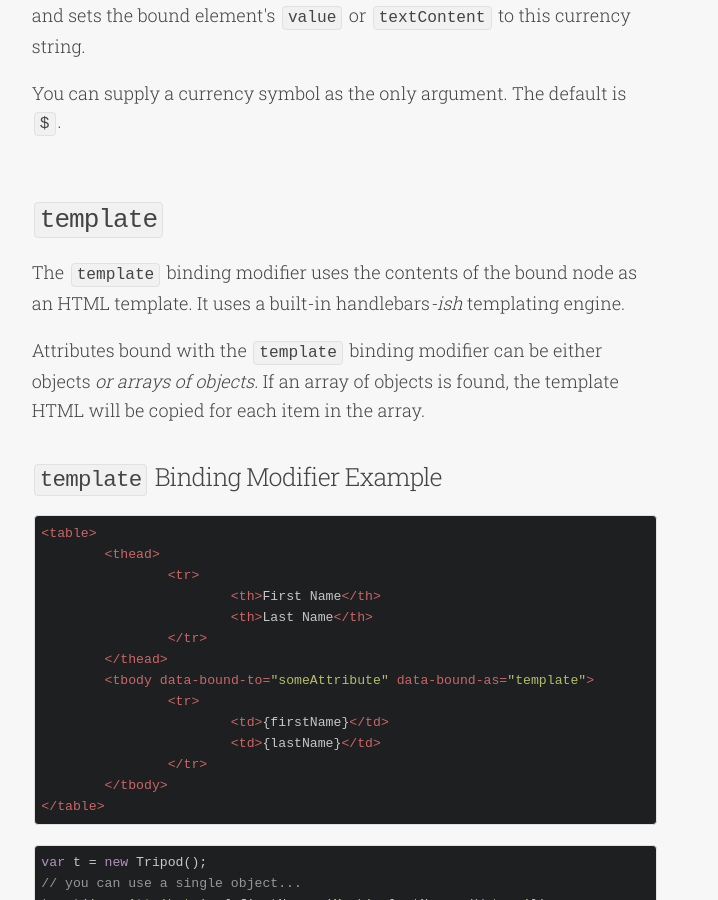
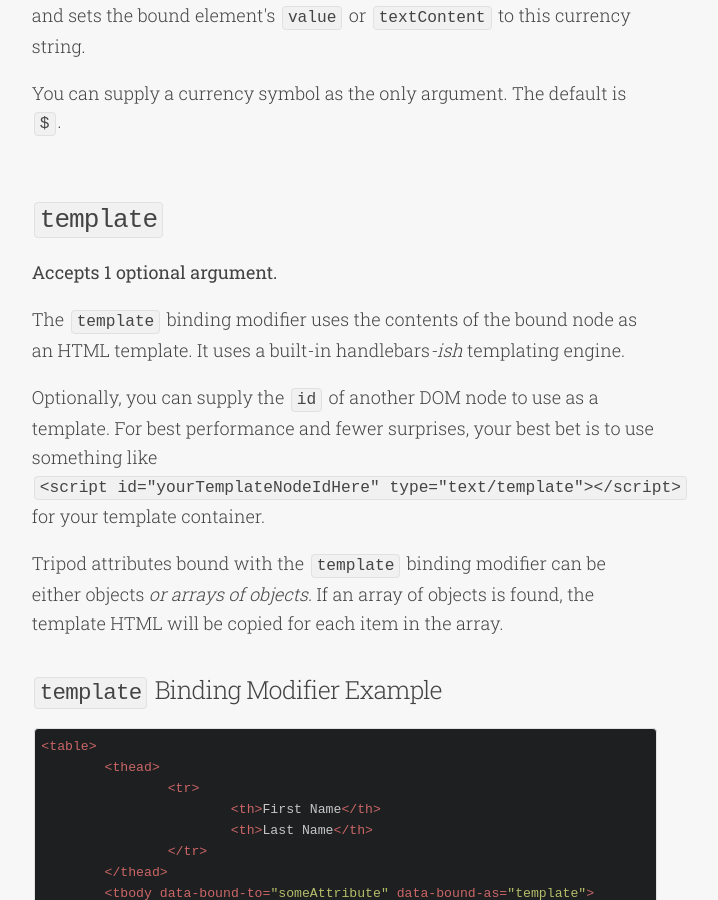
Before and after one commit to dgrundel/tripod.js, a Jekyll site: the page built from documentation/built-in-binding-modifiers.html, in a window 1280 px wide and 900 px high, scrolled down 2248 px. Shown: the whole window, without its empty margins (461-1179 px from the left). Built offline with Jekyll 4.4.1, drawn with Linux system fonts in a browser that asks for light colours; nearby versions of some CDN libraries.

Commit message:
update template binding mod doc with new feature

```diff
--- a/documentation/built-in-binding-modifiers.html
+++ b/documentation/built-in-binding-modifiers.html
@@ -52,9 +52,14 @@ title: Built-In Binding Modifiers
 
 
 <h3><code>template</code></h3>
+<p><strong>Accepts 1 optional argument.</strong></p>
 <p>The <code>template</code> binding modifier uses the contents of the bound node as an HTML template.
 	It uses a built-in handlebars<em>-ish</em> templating engine.</p>
-<p>Attributes bound with the <code>template</code> binding modifier can be either objects <em>or arrays of objects.</em>
+<p>Optionally, you can supply the <code>id</code> of another DOM node to use as a template. For best performance
+	and fewer surprises, your best bet is to use something like
+	<code>&lt;script id="yourTemplateNodeIdHere" type="text/template"&gt;&lt;/script&gt;</code> for your template
+	container.</p>
+<p>Tripod attributes bound with the <code>template</code> binding modifier can be either objects <em>or arrays of objects.</em>
 	If an array of objects is found, the template HTML will be copied for each item in the array.</p>
 
 <h4><code>template</code> Binding Modifier Example</h4>
```
Also changed, not shown: 2 other files.
